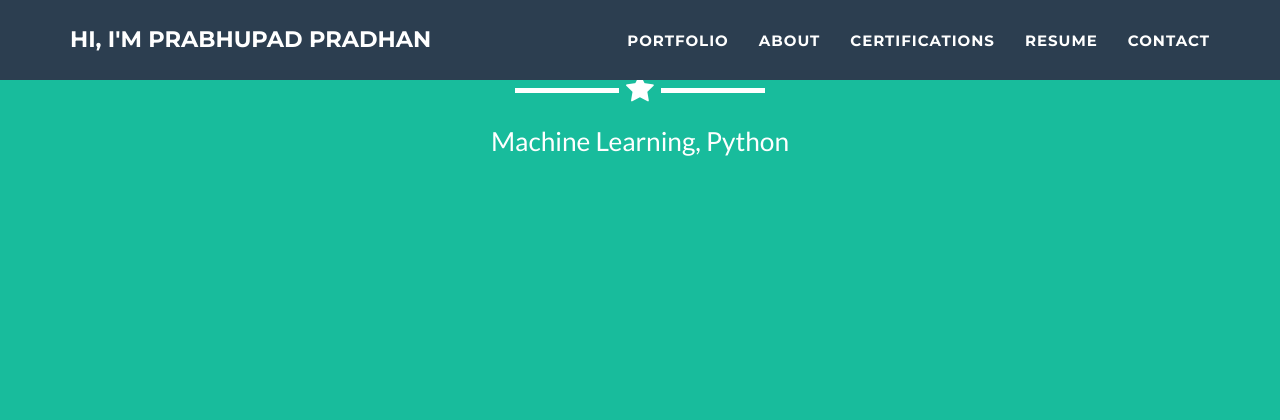
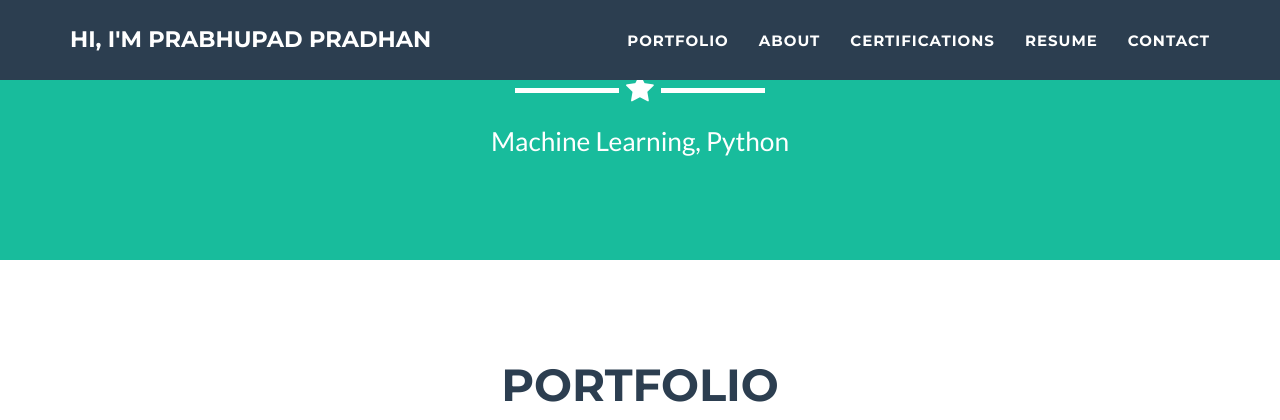
Before and after one commit to prabhupad26/prabhupad26.github.io, a Jekyll site: the page built from _posts/2014-07-16-project-3.markdown, in a window 1280 px wide and 1400 px high, scrolled down 560 px. Shown: the top 420 px of the window. Built offline with Jekyll 4.4.1, drawn with Linux system fonts in a browser that asks for light colours.

Commit message:
revert css for landing section

```diff
--- a/_includes/css/main.css
+++ b/_includes/css/main.css
@@ -112,7 +112,7 @@ header .intro-text .skills {
 @media(min-width:768px) {
     header .container {
         padding-top: 200px;
-        padding-bottom: 400px;
+        padding-bottom: 100px;
     }
 
     header .intro-text .name {
```
Also changed, not shown: 1 other file.
